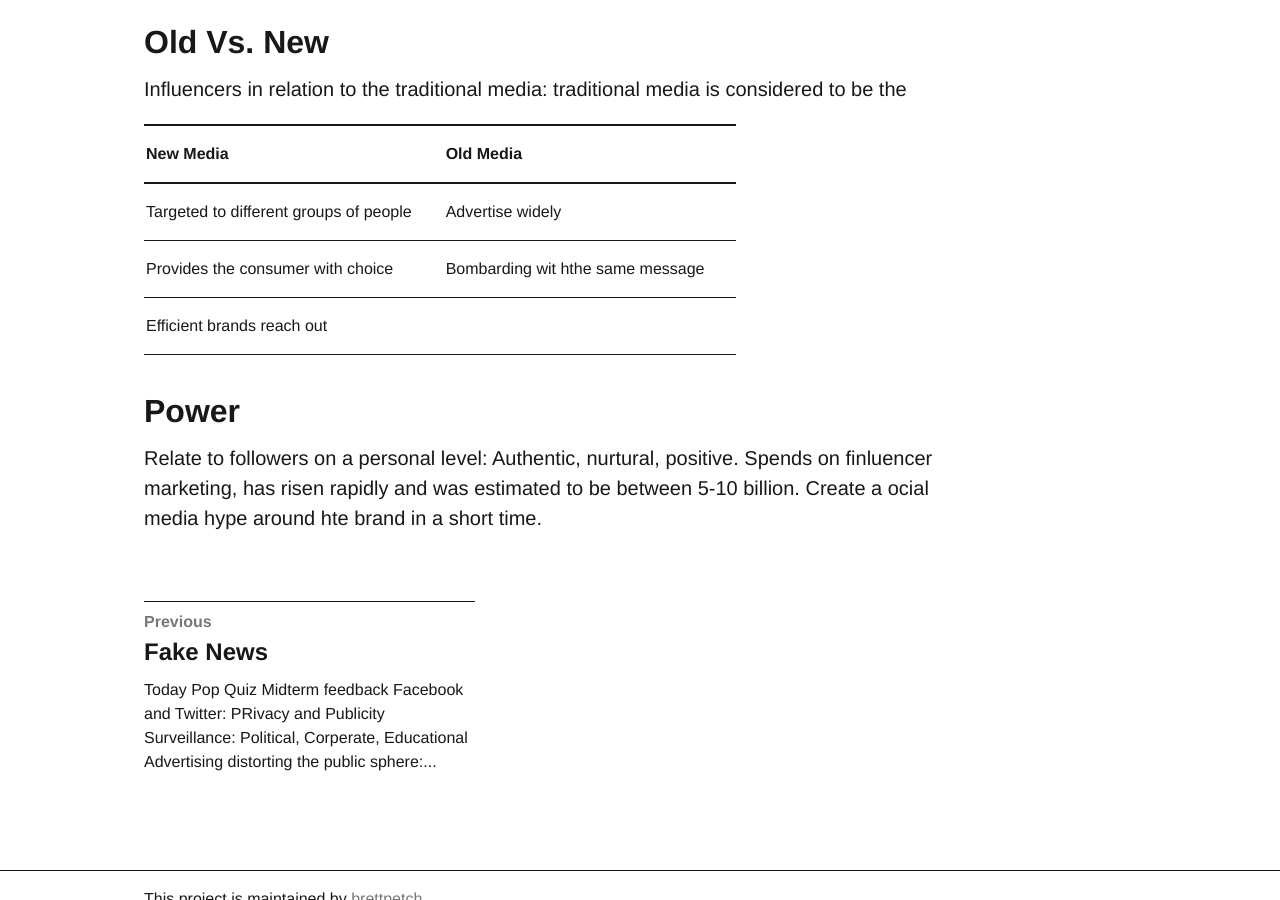
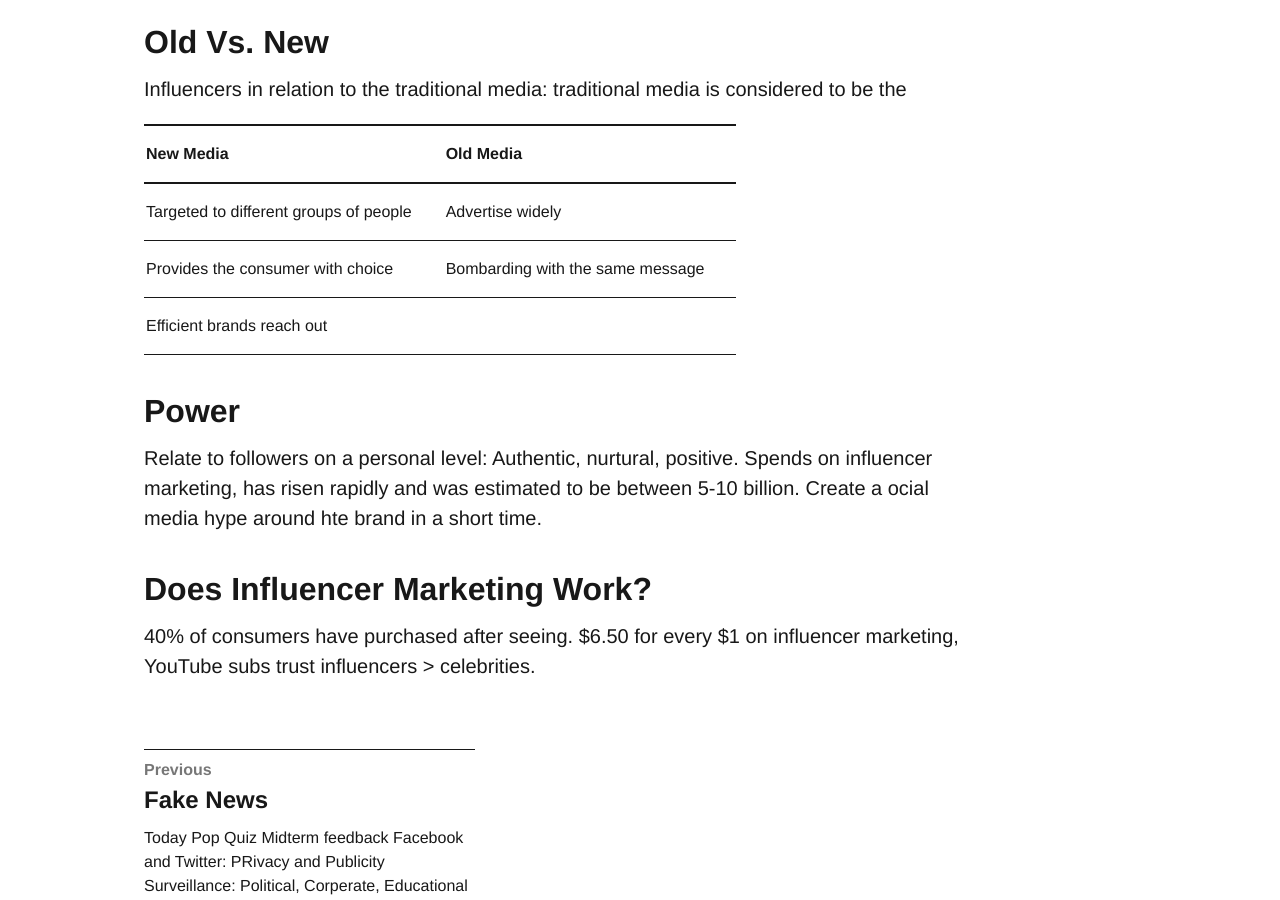
Before and after one commit to brettpetch/MIT-2155, a Jekyll site: the page built from _posts/2020-03-04-Group-Presentations.md, in a window 1280 px wide and 900 px high, scrolled down 2229 px. Built offline with Jekyll 4.4.1, drawn with Linux system fonts in a browser that asks for light colours; comment, search, counter and statistics services are not loaded.

Commit message:
commit death

```diff
--- a/_posts/2020-03-04-Group-Presentations.md
+++ b/_posts/2020-03-04-Group-Presentations.md
@@ -49,8 +49,11 @@ Influencers in relation to the traditional media: traditional media is considere
 |New Media | Old Media |
 |:--------- |:- |
 |Targeted to different groups of people | Advertise widely|
-|Provides the consumer with choice | Bombarding wit hthe same message|
+|Provides the consumer with choice | Bombarding with the same message|
 |Efficient brands reach out | |
 
 ## Power
-Relate to followers on a personal level: Authentic, nurtural, positive. Spends on finluencer marketing, has risen rapidly and was estimated to be between 5-10 billion. Create a ocial media hype around hte brand in a short time.
+Relate to followers on a personal level: Authentic, nurtural, positive. Spends on influencer marketing, has risen rapidly and was estimated to be between 5-10 billion. Create a ocial media hype around hte brand in a short time.
+
+## Does Influencer Marketing Work?
+40% of consumers have purchased after seeing. $6.50 for every $1 on influencer marketing, YouTube subs trust influencers > celebrities.
```
